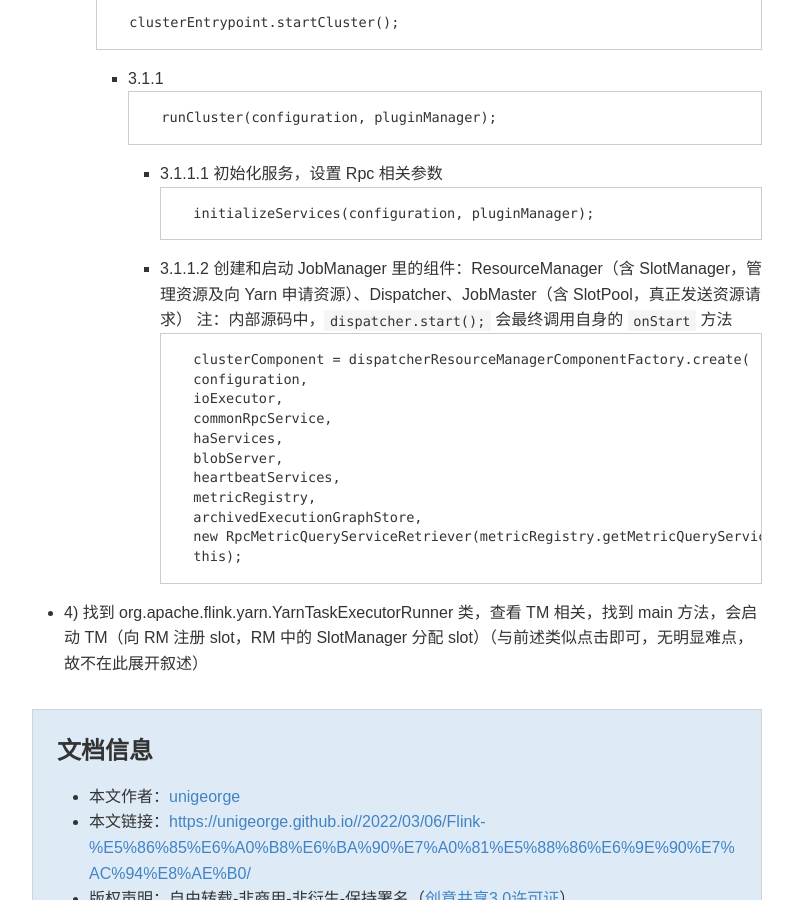
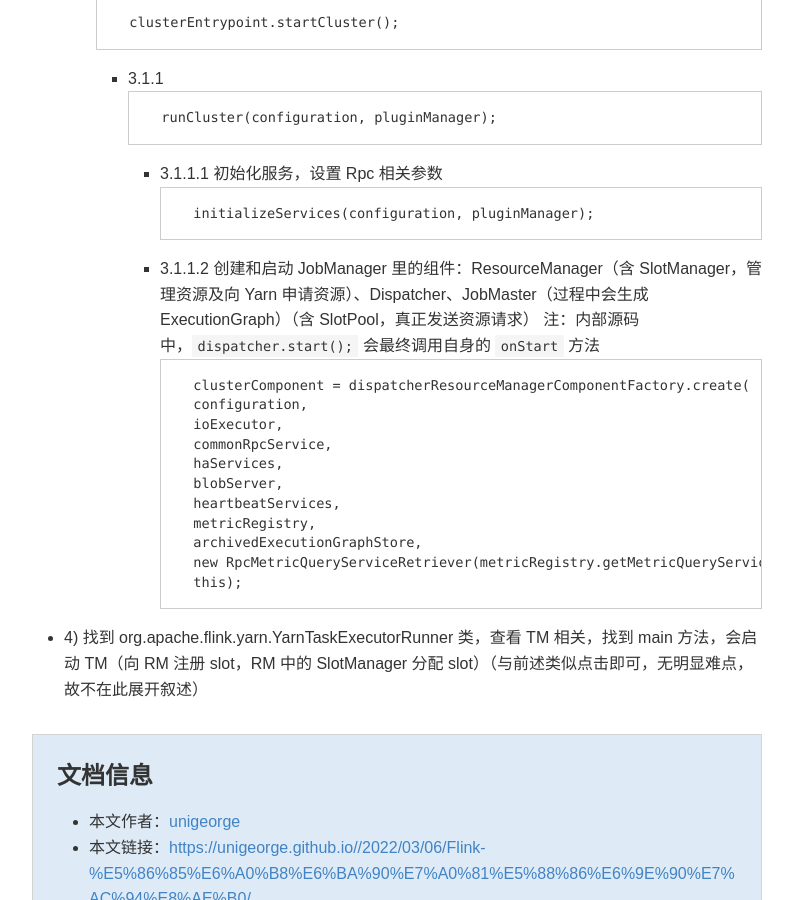
Before and after one commit to unigeorge/unigeorge.github.io, a Jekyll site: the page built from _posts/2022-03-06-Flink 内核源码分析笔记.md, in a window 1280 px wide and 900 px high, scrolled down 2782 px. Shown: the whole window, without its empty margins (118-911 px from the left). Built offline with Jekyll 4.4.1, drawn with Linux system fonts in a browser that asks for light colours; some web fonts are replaced; a style sheet for code colours, icons or effects is not loaded; some of the changed text lies outside the part shown.

Commit message:
Update 2022-03-06-Flink 内核源码分析笔记.md

````diff
--- a/_posts/2022-03-06-Flink 内核源码分析笔记.md
+++ b/_posts/2022-03-06-Flink 内核源码分析笔记.md
@@ -112,7 +112,7 @@ topmost: false
                 ```
                 initializeServices(configuration, pluginManager);
                 ```
-            - 3.1.1.2 创建和启动 JobManager 里的组件：ResourceManager（含 SlotManager，管理资源及向 Yarn 申请资源）、Dispatcher、JobMaster（含 SlotPool，真正发送资源请求）
+            - 3.1.1.2 创建和启动 JobManager 里的组件：ResourceManager（含 SlotManager，管理资源及向 Yarn 申请资源）、Dispatcher、JobMaster（过程中会生成 ExecutionGraph）（含 SlotPool，真正发送资源请求）
                 注：内部源码中，`dispatcher.start();` 会最终调用自身的 `onStart` 方法
                 ```
                 clusterComponent = dispatcherResourceManagerComponentFactory.create(
````
